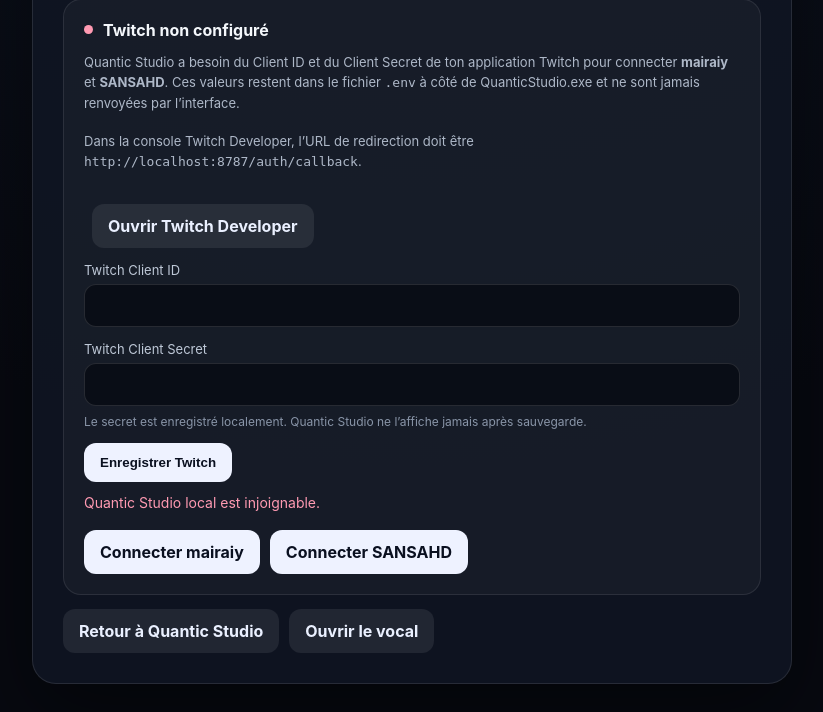
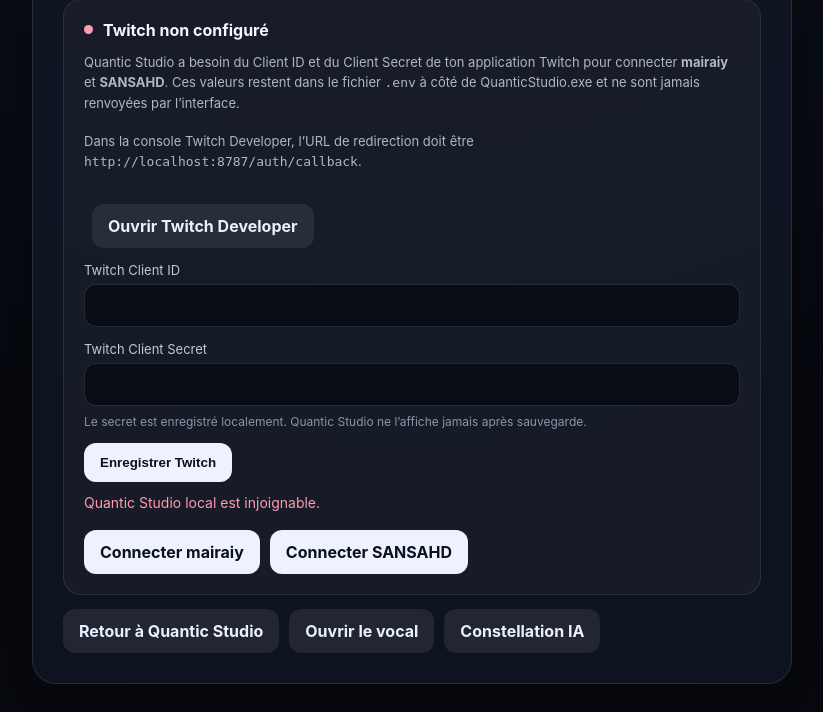
Before and after one commit to XDSawyerLoL/Auralive, a Python web app: template app/web/templates/setup.html in a window 1280 px wide. Shown: the part 341-1053 px from the top of the page, without its empty margins (228-1051 px from the left). Run offline with Jinja, Linux system fonts and the light colour scheme; the template is opened without the code that fills it, so the values that code supplies are empty.

Commit message:
feat(ui): link AURA model constellation from setup

```diff
--- a/app/web/templates/setup.html
+++ b/app/web/templates/setup.html
@@ -53,6 +53,7 @@
   <div class="actions">
     <a class="button secondary" href="/">Retour à Quantic Studio</a>
     <a class="button secondary" href="/voice-control">Ouvrir le vocal</a>
+    <a class="button secondary" href="/models">Constellation IA</a>
   </div>
 </main>
 <script>
```
